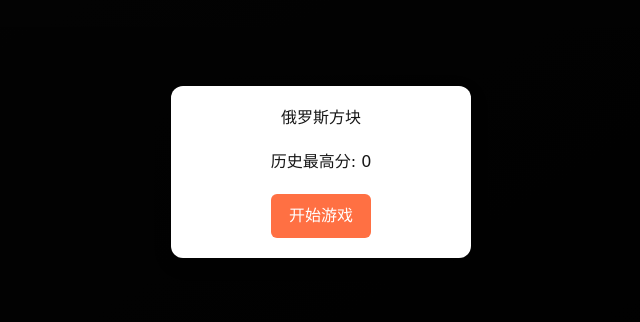
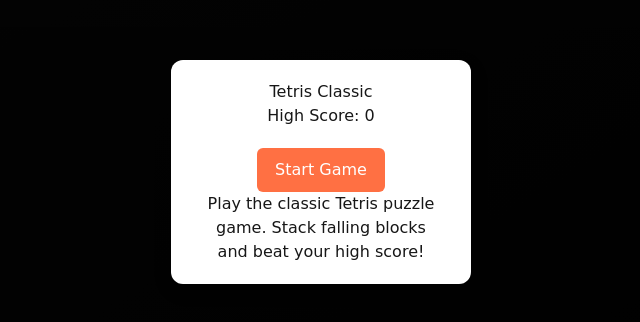
Before and after one commit to NowIsOffline/iffunny, a Next.js app: page /games/tetris in a window 1280 px wide. Shown: the part 228-550 px from the top of the page, without its empty margins (319-959 px from the left). Built offline with nearby package versions, Linux system fonts and the light colour scheme.

Commit message:
添加俄罗斯方块暗黑模式

```diff
--- a/src/app/games/tetris/layout.js
+++ b/src/app/games/tetris/layout.js
@@ -3,10 +3,10 @@
 
 export const metadata = {
     title:"Tetris",
-    description: "TXT reader",
+    description: "Enjoy a fast and responsive Tetris game online. Features dark mode, sound, mobile controls, and high score tracking.",
     viewport: "width=device-width, initial-scale=1.0",
     charSet: "UTF-8",
-    keywords: "TXT reader"
+    keywords: "Tetris, block game, online tetris, classic puzzle, falling blocks, mobile tetris, web tetris,Tetris online, play Tetris for free, HTML5 Tetris, dark mode Tetris, retro block puzzle, browser Tetris, mobile Tetris game, falling blocks"
 };
 
 export default function TxtReaderLayout({children}) {
--- a/src/app/games/tetris/page.js
+++ b/src/app/games/tetris/page.js
@@ -107,14 +107,17 @@
             {showTitleScreen ? (
                 <div className="settings-modal">
                     <div className="modal-content">
-                        <h2>俄罗斯方块</h2>
-                        <p>历史最高分: {highScore}</p>
-                        <button onClick={startGame}>开始游戏</button>
+                        <h1>Tetris Classic</h1>
+                        <p>High Score: {highScore}</p>
+                        <button onClick={startGame}>Start Game</button>
+                        <p className="seo-description">
+                            Play the classic Tetris puzzle game. Stack falling blocks and beat your high score!
+                        </p>
                     </div>
                 </div>
             ) : (
                 <div className="game-container">
-                    <div className="game-box">
+                <div className="game-box">
                         <div className="top-bar">
                             <div className="next-piece-box">
                                 <canvas id="next-canvas" width="80" height="80"></canvas>
@@ -129,8 +132,8 @@
 
                     <div id="game-over-screen">
                         <p id="score-display">Score: 0</p>
-                        <button onClick={restartGame}>重新开始</button>
-                        <button onClick={returnToTitle}>返回标题</button>
+                        <button onClick={restartGame}>Restart</button>
+                        <button onClick={returnToTitle}>Back to Title</button>
                     </div>
 
                     <div className="mobile-controls">
@@ -154,7 +157,7 @@
                                 checked={soundEnabled}
                                 onChange={() => setSoundEnabled(prev => !prev)}
                             />
-                            启用音效
+                            Enable Sound
                         </label>
                         <label>
                             <input
@@ -162,13 +165,13 @@
                                 checked={darkMode}
                                 onChange={() => setDarkMode(prev => !prev)}
                             />
-                            启用暗黑模式
+                            Enable Dark Mode
                         </label>
                         <button onClick={() => {
                             setShowSettings(false);
                             resumeGame();
                         }}>
-                            关闭
+                            Close
                         </button>
                     </div>
                 </div>
```
